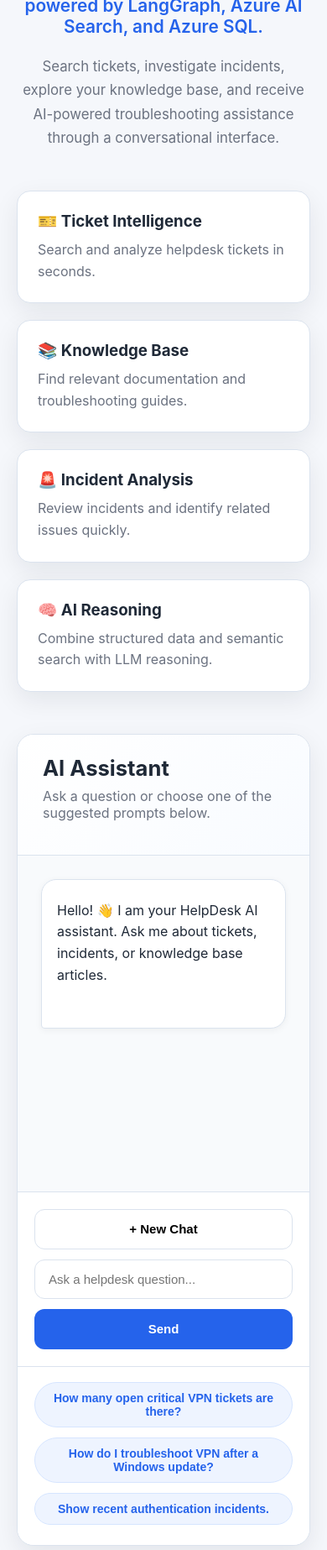
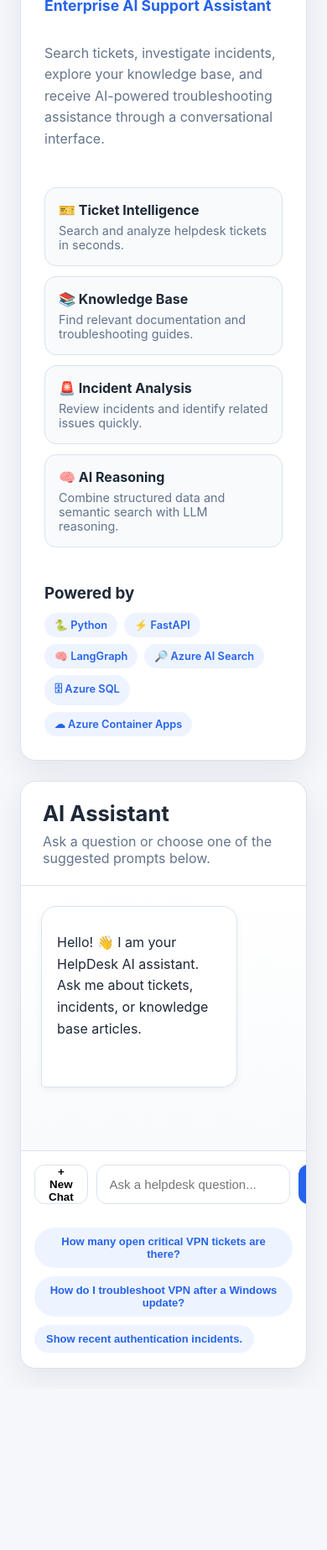
Before and after one commit to mohsenhp/helpdesk-ai-agent, a plain HTML site: page app/static/index.html in a window 390 px wide. Shown: the part 154-2000 px from the top of the page at 84% size. After the commit the page ends 1808 px from the top, so only its background shows below. Drawn offline with nearby package versions, Linux system fonts and the light colour scheme.

Commit message:
Create two-column product style chatbot layout

```diff
--- a/app/static/index.html
+++ b/app/static/index.html
@@ -14,28 +14,23 @@
 
 <div class="page">
 
-    <section class="hero">
+    <div class="layout">
 
-        <div class="hero-content">
+        <aside class="sidebar">
 
             <h1>🤖 HelpDesk AI Agent</h1>
 
             <p class="subtitle">
-                Enterprise AI support assistant powered by LangGraph,
-                Azure AI Search, and Azure SQL.
+                Enterprise AI Support Assistant
             </p>
 
             <p class="description">
-                Search tickets, investigate incidents, explore your knowledge
-                base, and receive AI-powered troubleshooting assistance through
-                a conversational interface.
+                Search tickets, investigate incidents, explore your knowledge base,
+                and receive AI-powered troubleshooting assistance through a
+                conversational interface.
             </p>
 
-        </div>
-
-    </section>
-
-    <section class="features">
+            <div class="features">
 
                 <div class="feature-card">
                     <h3>🎫 Ticket Intelligence</h3>
@@ -57,7 +52,24 @@
                     <p>Combine structured data and semantic search with LLM reasoning.</p>
                 </div>
 
-    </section>
+            </div>
+
+            <div class="tech-stack">
+
+                <h3>Powered by</h3>
+
+                <div class="badges">
+                    <span>🐍 Python</span>
+                    <span>⚡ FastAPI</span>
+                    <span>🧠 LangGraph</span>
+                    <span>🔎 Azure AI Search</span>
+                    <span>🗄 Azure SQL</span>
+                    <span>☁ Azure Container Apps</span>
+                </div>
+
+            </div>
+
+        </aside>
 
         <section class="chat-section">
 
@@ -117,19 +129,7 @@
 
         </section>
 
-    <footer class="page-footer">
-
-        <p>
-            Built with
-            <strong>Python</strong> •
-            <strong>FastAPI</strong> •
-            <strong>LangGraph</strong> •
-            <strong>Azure AI Search</strong> •
-            <strong>Azure SQL</strong> •
-            <strong>Azure Container Apps</strong>
-        </p>
-
-    </footer>
+    </div>
 
 </div>
 
--- a/app/static/style.css
+++ b/app/static/style.css
@@ -1,288 +1,519 @@
 :root {
     --bg: #f5f7fb;
     --surface: #ffffff;
-    --surface-2: #f8fafc;
+    --surface-soft: #f8fafc;
     --border: #dbe3ee;
     --primary: #2563eb;
-    --primary-hover: #1d4ed8;
+    --primary-dark: #1d4ed8;
     --text: #1f2937;
-    --muted: #6b7280;
-    --user: #2563eb;
-    --assistant: #ffffff;
-    --shadow: 0 10px 30px rgba(15, 23, 42, .08);
-    --radius: 16px;
+    --muted: #64748b;
+    --shadow: 0 12px 35px rgba(15, 23, 42, 0.08);
+    --radius: 18px;
 }
+
 
 * {
     box-sizing: border-box;
 }
 
+
 html,
 body {
     margin: 0;
     padding: 0;
-    font-family: Inter, "Segoe UI", Arial, sans-serif;
+    height: 100%;
+    font-family:
+        Inter,
+        "Segoe UI",
+        Arial,
+        sans-serif;
     background: var(--bg);
     color: var(--text);
 }
 
+
 body {
-    min-height: 100vh;
+    overflow: auto;
 }
 
+
+/* Main container */
+
 .page {
-    max-width: 1200px;
-    margin: 0 auto;
-    padding: 48px 24px;
+    min-height: 100vh;
+    padding: 24px;
 }
 
-.hero {
-    text-align: center;
-    margin-bottom: 48px;
+
+/* Two column layout */
+
+.layout {
+    min-height: 100%;
+    display: grid;
+    grid-template-columns: 380px 1fr;
+    gap: 24px;
 }
 
-.hero h1 {
-    margin: 0;
-    font-size: 3rem;
-    font-weight: 700;
-}
 
-.subtitle {
-    margin-top: 18px;
-    font-size: 1.3rem;
-    color: var(--primary);
-    font-weight: 600;
-}
+/* LEFT SIDE */
 
-.description {
-    max-width: 760px;
-    margin: 18px auto 0;
-    color: var(--muted);
-    line-height: 1.7;
-    font-size: 1.05rem;
-}
-
-.features {
-    display: grid;
-    grid-template-columns: repeat(auto-fit, minmax(240px, 1fr));
-    gap: 20px;
-    margin-bottom: 50px;
-}
-
-.feature-card {
+.sidebar {
     background: var(--surface);
     border: 1px solid var(--border);
     border-radius: var(--radius);
-    padding: 24px;
+    padding: 28px;
     box-shadow: var(--shadow);
-    transition: .2s;
+
+    display: flex;
+    flex-direction: column;
+    overflow-y: auto;
 }
 
-.feature-card:hover {
-    transform: translateY(-4px);
+
+.sidebar h1 {
+    margin: 0;
+    font-size: 2.2rem;
 }
 
+
+.subtitle {
+    margin-top: 12px;
+    color: var(--primary);
+    font-weight: 700;
+    font-size: 1.1rem;
+}
+
+
+.description {
+    margin-top: 16px;
+    color: var(--muted);
+    line-height: 1.6;
+}
+
+
+/* Feature cards */
+
+.features {
+    display: flex;
+    flex-direction: column;
+    gap: 12px;
+    margin-top: 28px;
+}
+
+
+.feature-card {
+    background: var(--surface-soft);
+    border: 1px solid var(--border);
+    border-radius: 14px;
+    padding: 16px;
+}
+
+
 .feature-card h3 {
-    margin-top: 0;
-    margin-bottom: 10px;
+    margin: 0 0 6px;
+    font-size: 1rem;
 }
+
 
 .feature-card p {
     margin: 0;
     color: var(--muted);
-    line-height: 1.6;
+    font-size: 0.9rem;
 }
 
-.chat-section {
-    display: flex;
-    justify-content: center;
+
+/* Technology badges */
+
+.tech-stack {
+    margin-top: auto;
+    padding-top: 25px;
 }
 
-.chat-container {
-    width: 100%;
-    max-width: 900px;
-    background: var(--surface);
-    border: 1px solid var(--border);
-    border-radius: 20px;
-    overflow: hidden;
-    box-shadow: var(--shadow);
+
+.tech-stack h3 {
+    margin-bottom: 12px;
 }
 
+
+.badges {
+    display: flex;
+    flex-wrap: wrap;
+    gap: 8px;
+}
+
+
+.badges span {
+    background: #eef4ff;
+    color: var(--primary);
+    border-radius: 999px;
+    padding: 7px 12px;
+    font-size: 0.8rem;
+    font-weight: 600;
+}
+
+
+/* CHAT SIDE */
+
+.chat-section {
+    min-width: 0;
+}
+
+
+.chat-container {
+    height: 100%;
+    background: var(--surface);
+    border-radius: var(--radius);
+    border: 1px solid var(--border);
+    box-shadow: var(--shadow);
+
+    display: flex;
+    flex-direction: column;
+    overflow: hidden;
+}
+
+
 .chat-container header {
-    padding: 24px 30px;
+    padding: 22px 26px;
     border-bottom: 1px solid var(--border);
-    background: linear-gradient(135deg, #ffffff, #f8fbff);
 }
+
 
 .chat-container header h2 {
     margin: 0;
     font-size: 1.6rem;
 }
 
+
 .chat-container header p {
-    margin-top: 8px;
+    margin: 8px 0 0;
     color: var(--muted);
 }
 
+
+/* Messages */
+
 #chat {
-    background: var(--surface-2);
-    height: 500px;
+    flex: 1;
+    min-height: 0;
+
     overflow-y: auto;
-    padding: 28px;
+
+    padding: 24px;
+
+    background:
+        linear-gradient(
+            180deg,
+            #ffffff,
+            #f8fafc
+        );
+
     display: flex;
     flex-direction: column;
-    gap: 18px;
+    gap: 16px;
 }
+
 
 .message {
     display: flex;
-    animation: fadeIn .25s ease;
 }
+
 
 .message.user {
     justify-content: flex-end;
 }
 
+
 .message.assistant {
     justify-content: flex-start;
 }
 
+
 .bubble {
-    max-width: 78%;
+    max-width: 80%;
+
     padding: 14px 18px;
+
     border-radius: 18px;
+
     line-height: 1.6;
+
+    box-shadow:
+        0 3px 10px rgba(0,0,0,.05);
+
     white-space: pre-wrap;
-    word-wrap: break-word;
-    box-shadow: 0 2px 8px rgba(0,0,0,.05);
 }
 
+
 .user .bubble {
-    background: var(--user);
+
+    background: var(--primary);
     color: white;
-    border-bottom-right-radius: 4px;
+
+    border-bottom-right-radius: 5px;
 }
 
+
 .assistant .bubble {
-    background: var(--assistant);
-    border: 1px solid var(--border);
-    border-bottom-left-radius: 4px;
+
+    background: white;
+
+    border:
+        1px solid var(--border);
+
+    border-bottom-left-radius: 5px;
 }
 
-footer {
+
+/* Input area */
+
+.chat-container footer {
+
     display: flex;
-    gap: 12px;
-    padding: 20px;
-    border-top: 1px solid var(--border);
-    background: white;
+    gap: 10px;
+
+    padding: 16px;
+
+    border-top:
+        1px solid var(--border);
 }
 
+
 #question {
+
     flex: 1;
-    padding: 14px 16px;
+
+    border:
+        1px solid var(--border);
+
+    border-radius: 12px;
+
+    padding:
+        13px 15px;
+
     font-size: 15px;
+
+    outline: none;
+}
+
+
+#question:focus {
+
+    border-color: var(--primary);
+
+    box-shadow:
+        0 0 0 3px rgba(37,99,235,.15);
+}
+
+
+button {
+
+    border: none;
+
+    cursor: pointer;
+
+    font-weight: 600;
+
     border-radius: 12px;
-    border: 1px solid var(--border);
-    outline: none;
+
     transition: .2s;
 }
 
-#question:focus {
-    border-color: var(--primary);
-    box-shadow: 0 0 0 3px rgba(37,99,235,.15);
+
+#send-button {
+
+    background: var(--primary);
+
+    color: white;
+
+    padding:
+        0 22px;
 }
 
-button {
-    border: none;
-    border-radius: 12px;
-    cursor: pointer;
-    font-size: 15px;
-    font-weight: 600;
-    transition: .2s;
+
+#send-button:hover {
+
+    background:
+        var(--primary-dark);
 }
 
-#send-button {
-    background: var(--primary);
-    color: white;
-    padding: 0 24px;
+
+.new-chat {
+
+    background:
+        white;
+
+    border:
+        1px solid var(--border);
+
+    padding:
+        0 16px;
 }
 
-#send-button:hover:not(:disabled) {
-    background: var(--primary-hover);
+
+/* Suggestions */
+
+.suggestions {
+
+    padding:
+        12px 16px 18px;
+
+    display: flex;
+
+    gap: 10px;
+
+    flex-wrap: wrap;
 }
 
-#send-button:disabled {
-    opacity: .6;
-    cursor: not-allowed;
+
+.suggestions button {
+
+    background:
+        #eef4ff;
+
+    color:
+        var(--primary);
+
+    padding:
+        9px 14px;
+
+    border-radius:
+        999px;
+
+    font-size:
+        13px;
 }
 
-.new-chat {
-    background: white;
-    border: 1px solid var(--border);
-    padding: 0 18px;
+
+.suggestions button:hover {
+
+    background:
+        #dbeafe;
 }
 
-.new-chat:hover {
-    background: #f3f4f6;
+
+/* Markdown */
+
+.bubble h1,
+.bubble h2,
+.bubble h3 {
+
+    margin-top: 0;
+
 }
 
-.suggestions {
-    display: flex;
-    flex-wrap: wrap;
-    gap: 12px;
-    padding: 18px 20px 24px;
-    background: white;
-    border-top: 1px solid var(--border);
+
+.bubble code {
+
+    background:
+        #eef2f7;
+
+    padding:
+        2px 6px;
+
+    border-radius:
+        5px;
+
 }
 
-.suggestions button {
-    background: #eef4ff;
-    color: var(--primary);
-    border: 1px solid #d6e5ff;
-    padding: 10px 16px;
-    border-radius: 999px;
-    font-size: 14px;
+
+.bubble pre {
+
+    background:
+        #1e293b;
+
+    color:
+        white;
+
+    padding:
+        14px;
+
+    border-radius:
+        10px;
+
+    overflow-x:
+        auto;
 }
 
-.suggestions button:hover {
-    background: #dce9ff;
+
+/* Mobile */
+
+@media(max-width: 900px) {
+
+    body {
+        overflow: auto;
+    }
+
+
+    .page {
+
+        height: auto;
+
+    }
+
+
+    .layout {
+
+        grid-template-columns:
+            1fr;
+
+    }
+
+
+    .chat-container {
+
+        height:
+            700px;
+
+    }
+
 }
 
-.typing {
+/* Typing indicator */
+
+.message.assistant .bubble.typing {
     display: flex;
+    align-items: center;
     gap: 6px;
-    align-items: center;
+
+    width: fit-content;
+    min-width: 60px;
+
+    padding: 12px 16px;
+
+    white-space: normal;
 }
 
-.typing span {
+
+.bubble.typing span {
+
     width: 8px;
     height: 8px;
-    background: #9ca3af;
+
+    background: #94a3b8;
+
     border-radius: 50%;
+
+    display: inline-block;
+
     animation: typing 1.2s infinite;
 }
 
-.typing span:nth-child(2) {
+
+.bubble.typing span:nth-child(2) {
     animation-delay: .2s;
 }
 
-.typing span:nth-child(3) {
+
+.bubble.typing span:nth-child(3) {
     animation-delay: .4s;
 }
 
-.page-footer {
-    margin-top: 50px;
-    text-align: center;
-    color: var(--muted);
-    font-size: .95rem;
-}
-
-.page-footer strong {
-    color: var(--text);
-}
 
 @keyframes typing {
-    0%,80%,100% {
+
+    0%,
+    80%,
+    100% {
         transform: scale(.5);
         opacity: .4;
     }
@@ -291,127 +522,5 @@ button {
         transform: scale(1);
         opacity: 1;
     }
+
 }
-
-@keyframes fadeIn {
-    from {
-        opacity: 0;
-        transform: translateY(8px);
-    }
-
-    to {
-        opacity: 1;
-        transform: translateY(0);
-    }
-}
-
-@media (max-width: 768px) {
-
-    .page {
-        padding: 20px;
-    }
-
-    .hero h1 {
-        font-size: 2.2rem;
-    }
-
-    #chat {
-        height: 400px;
-    }
-
-    footer {
-        flex-direction: column;
-    }
-
-    #send-button,
-    .new-chat {
-        height: 48px;
-    }
-
-    .bubble {
-        max-width: 100%;
-    }
-
-    .suggestions {
-        flex-direction: column;
-    }
-
-    .suggestions button {
-        width: 100%;
-    }
-}
-
-.bubble h1,
-.bubble h2,
-.bubble h3,
-.bubble h4 {
-    margin-top: 0;
-    margin-bottom: 12px;
-}
-
-.bubble p {
-    margin: 10px 0;
-}
-
-.bubble ul,
-.bubble ol {
-    padding-left: 22px;
-    margin: 12px 0;
-}
-
-.bubble li {
-    margin: 6px 0;
-}
-
-.bubble code {
-    background: #eef2f7;
-    padding: 2px 6px;
-    border-radius: 5px;
-    font-family: Consolas, monospace;
-}
-
-.bubble pre {
-    background: #1e293b;
-    color: white;
-    padding: 14px;
-    border-radius: 10px;
-    overflow-x: auto;
-}
-
-.bubble pre code {
-    background: transparent;
-    color: inherit;
-    padding: 0;
-}
-
-.bubble table {
-    border-collapse: collapse;
-    width: 100%;
-    margin: 15px 0;
-}
-
-.bubble th,
-.bubble td {
-    border: 1px solid #d1d5db;
-    padding: 8px;
-}
-
-.bubble th {
-    background: #f3f4f6;
-}
-
-.bubble a {
-    color: #2563eb;
-    text-decoration: none;
-}
-
-.bubble a:hover {
-    text-decoration: underline;
-}
-
-.bubble blockquote {
-    border-left: 4px solid #2563eb;
-    padding-left: 12px;
-    color: #555;
-    margin: 12px 0;
-}
```
Lines whose indentation alone changed are shown as unchanged.
